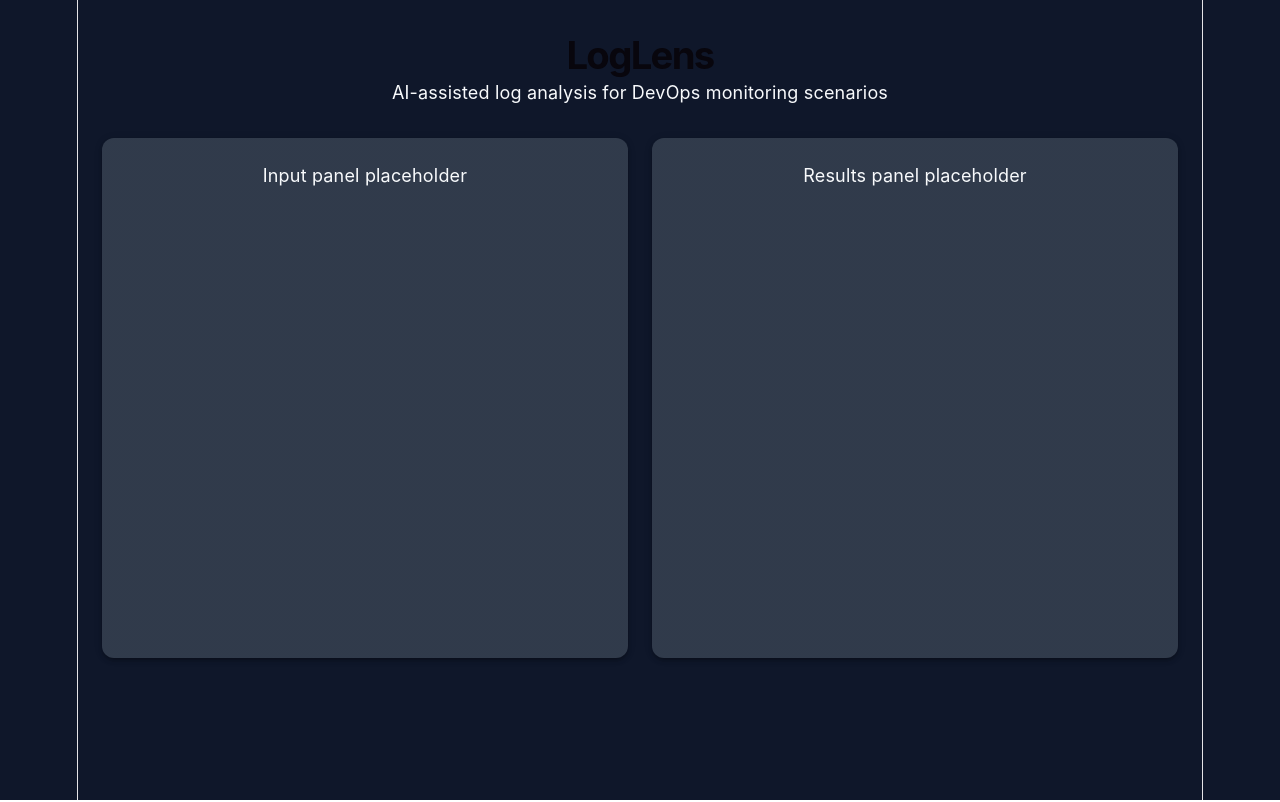
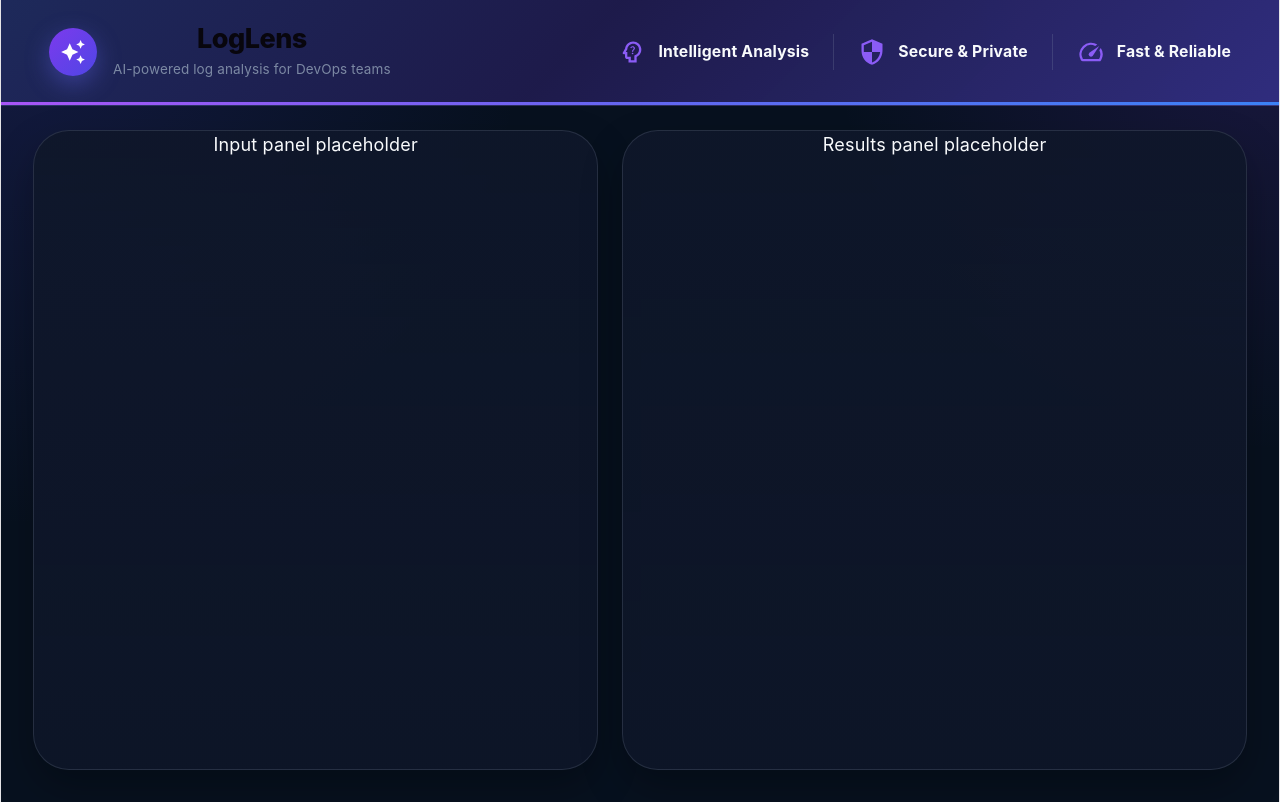
Before and after one commit to vltnnistoran/loglens, a React (Vite) app in the folder frontend/loglens-frontend/: page / in a window 1280 px wide. Built offline with nearby package versions, Linux system fonts and the light colour scheme.

Commit message:
styling changes

```diff
--- a/frontend/loglens-frontend/src/components/layout/AppHeader.tsx
+++ b/frontend/loglens-frontend/src/components/layout/AppHeader.tsx
@@ -1,15 +1,106 @@
+import AutoAwesomeIcon from "@mui/icons-material/AutoAwesome";
+import PsychologyAltOutlinedIcon from "@mui/icons-material/PsychologyAltOutlined";
+import SecurityOutlinedIcon from "@mui/icons-material/SecurityOutlined";
+import SpeedOutlinedIcon from "@mui/icons-material/SpeedOutlined";
 import { Box, Typography } from "@mui/material";
+
+const features = [
+  { icon: <PsychologyAltOutlinedIcon sx={{ fontSize: 28 }} />, title: "Intelligent Analysis" },
+  { icon: <SecurityOutlinedIcon sx={{ fontSize: 28 }} />, title: "Secure & Private" },
+  { icon: <SpeedOutlinedIcon sx={{ fontSize: 28 }} />, title: "Fast & Reliable" },
+];
 
 export function AppHeader() {
   return (
-    <Box component="header" sx={{ mb: 4 }}>
-      <Typography variant="h4" component="h1">
-        LogLens
-      </Typography>
+    <Box
+      component="header"
+      sx={{
+        width: "100%",
+        px: { xs: 3, md: 6 },
+        py: { xs: 2.5, md: 3 },
+        mb: 3,
+        display: "flex",
+        alignItems: "center",
+        justifyContent: "space-between",
+        flexWrap: "wrap",
+        gap: 3,
+        background:
+          "linear-gradient(135deg, rgba(30,41,91,0.98) 0%, rgba(30,27,75,0.98) 45%, rgba(49,46,129,0.95) 100%)",
+        borderBottom: "1px solid rgba(148,163,184,0.12)",
+        position: "relative",
+        "&::after": {
+          content: '""',
+          position: "absolute",
+          left: 0,
+          right: 0,
+          bottom: 0,
+          height: "3px",
+          background: "linear-gradient(90deg, #a855f7, #6366f1, #3b82f6)",
+        },
+      }}
+    >
+      {/* Brand */}
+      <Box sx={{ display: "flex", alignItems: "center", gap: 2 }}>
+        <Box
+          sx={{
+            width: 48,
+            height: 48,
+            borderRadius: 2,
+            display: "grid",
+            placeItems: "center",
+            background: "linear-gradient(135deg, #7c3aed, #4f46e5)",
+            boxShadow: "0 8px 24px rgba(99,102,241,0.4)",
+            flexShrink: 0,
+          }}
+        >
+          <AutoAwesomeIcon sx={{ fontSize: 26, color: "#fff" }} />
+        </Box>
+        <Box>
+          <Typography
+            variant="h5"
+            component="h1"
+            sx={{ fontWeight: 800, lineHeight: 1.1, letterSpacing: "-0.5px" }}
+          >
+            LogLens
+          </Typography>
+          <Typography variant="caption" sx={{ color: "rgba(148,163,184,0.8)", letterSpacing: "0.01em" }}>
+            AI-powered log analysis for DevOps teams
+          </Typography>
+        </Box>
+      </Box>
 
-      <Typography variant="body1" color="text.secondary">
-        AI-assisted log analysis for DevOps monitoring scenarios
-      </Typography>
+      {/* Features */}
+      <Box
+        sx={{
+          display: "flex",
+          alignItems: "center",
+          gap: 0,
+          flexWrap: "wrap",
+        }}
+      >
+        {features.map((f, i) => (
+          <Box key={f.title} sx={{ display: "flex", alignItems: "center" }}>
+            {i > 0 && (
+              <Box
+                sx={{
+                  width: "1px",
+                  height: 36,
+                  background: "rgba(148,163,184,0.2)",
+                  mx: 3,
+                }}
+              />
+            )}
+            <Box sx={{ display: "flex", alignItems: "center", gap: 1.5 }}>
+              <Box sx={{ color: "#8b5cf6", display: "flex", alignItems: "center" }}>
+                {f.icon}
+              </Box>
+              <Typography variant="body2" sx={{ fontWeight: 700, whiteSpace: "nowrap" }}>
+                {f.title}
+              </Typography>
+            </Box>
+          </Box>
+        ))}
+      </Box>
     </Box>
   );
 }
--- a/frontend/loglens-frontend/src/components/layout/DashboardLayout.tsx
+++ b/frontend/loglens-frontend/src/components/layout/DashboardLayout.tsx
@@ -1,5 +1,5 @@
+import type { ReactNode } from "react";
 import { Box, Container, Paper } from "@mui/material";
-import type { ReactNode } from "react";
 import { AppHeader } from "./AppHeader";
 
 interface DashboardLayoutProps {
@@ -7,48 +7,51 @@ interface DashboardLayoutProps {
   resultsPanel: ReactNode;
 }
 
-export function DashboardLayout({
-  inputPanel,
-  resultsPanel,
-}: DashboardLayoutProps) {
+export function DashboardLayout({ inputPanel, resultsPanel }: DashboardLayoutProps) {
   return (
     <Box
       sx={{
         minHeight: "100vh",
-        bgcolor: "background.default",
-        py: 4,
+        background:
+          "radial-gradient(circle at top left, rgba(79,70,229,0.18), transparent 35%), radial-gradient(circle at top right, rgba(124,58,237,0.16), transparent 30%), #07111f",
       }}
     >
-      <Container maxWidth="xl">
-        <AppHeader />
+      {/* Header is a direct child of the full-width box — NOT inside Container */}
+      <AppHeader />
 
+      <Container maxWidth={false} sx={{ px: { xs: 2, md: 4 }, pb: 4 }}>
         <Box
           component="main"
           sx={{
             display: "grid",
-            gridTemplateColumns: {
-              xs: "1fr",
-              md: "1fr 1fr",
-            },
+            gridTemplateColumns: { xs: "1fr", lg: "0.95fr 1.05fr" },
             gap: 3,
             alignItems: "stretch",
           }}
         >
           <Paper
-            elevation={3}
+            elevation={0}
             sx={{
-              p: 3,
-              minHeight: 520,
+              minHeight: 640,
+              overflow: "hidden",
+              borderRadius: 3,
+              border: "1px solid rgba(148,163,184,0.18)",
+              background: "linear-gradient(180deg, rgba(15,23,42,0.92), rgba(15,23,42,0.78))",
+              boxShadow: "0 18px 40px rgba(0,0,0,0.28)",
             }}
           >
             {inputPanel}
           </Paper>
 
           <Paper
-            elevation={3}
+            elevation={0}
             sx={{
-              p: 3,
-              minHeight: 520,
+              minHeight: 640,
+              overflow: "hidden",
+              borderRadius: 3,
+              border: "1px solid rgba(148,163,184,0.18)",
+              background: "linear-gradient(180deg, rgba(15,23,42,0.92), rgba(15,23,42,0.78))",
+              boxShadow: "0 18px 40px rgba(0,0,0,0.28)",
             }}
           >
             {resultsPanel}
--- a/frontend/loglens-frontend/src/index.css
+++ b/frontend/loglens-frontend/src/index.css
@@ -109,3 +109,14 @@ code {
   padding: 4px 8px;
   background: var(--code-bg);
 }
+
+*, *::before, *::after {
+  box-sizing: border-box;
+}
+
+html, body, #root {
+  margin: 0;
+  padding: 0;
+  width: 100%;
+  min-height: 100vh;
+}
```
